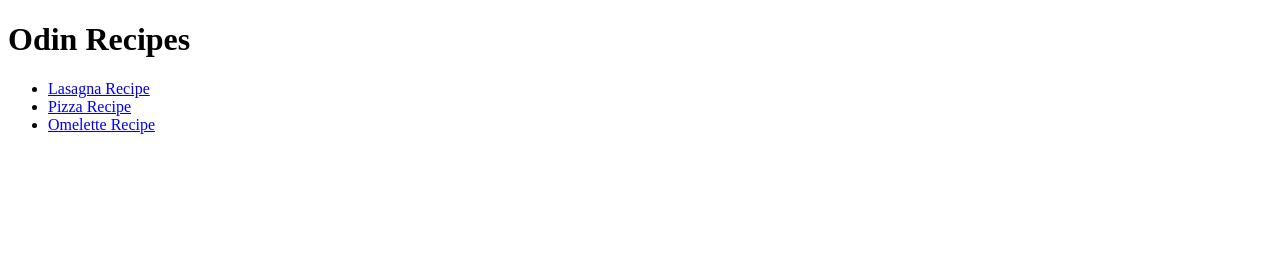
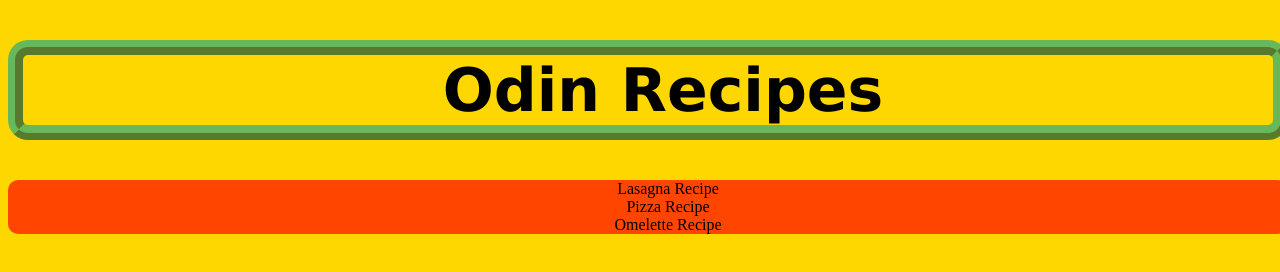
Before and after one commit to kogabolikurac/odin-recipes, a plain HTML site: page index.html in a window 1280 px wide. Drawn offline with Linux system fonts and the light colour scheme.

Commit message:
added a bit of basic CSS

```diff
--- a/index.html
+++ b/index.html
@@ -3,11 +3,12 @@
     <head>
         <meta charset="UTF-8">
         <title>Odin Recipes</title>
+        <link rel="stylesheet" href="styles.css" />
     </head>
 
     <body>
-        <h1>Odin Recipes</h1>
-        <ul>
+        <h1 class="header1">Odin Recipes</h1>
+        <ul class="list">
         <li><a href="recipes/lasagna.html">Lasagna Recipe</a></li>
         <li><a href="recipes/pizza.html">Pizza Recipe</a></li>
         <li><a href="recipes/omelette.html">Omelette Recipe</a></li>
--- /dev/null
+++ b/styles.css
@@ -0,0 +1,39 @@
+body {
+    background-color: gold;
+    width: 100vw;
+    height: auto;
+}
+
+.header1 {
+    display: flex;
+    align-items: center;
+    text-align: center;
+    justify-content: center;
+    padding-left: 30px;
+    border: 4mm ridge rgba(46, 173, 124, 0.726);
+    color: black;
+    font-family: Verdana, Geneva, Tahoma, sans-serif;
+    font-size: 60px;
+    border-radius: 20px;
+    box-sizing: border-box;
+    overflow: hidden;
+}
+
+.list {
+    list-style: none;
+    background-color: orangered;
+    height: auto;
+    width: auto;
+    border-radius: 10px;
+    box-sizing: border-box;
+    overflow: hidden;
+}
+
+a {
+    color: black;
+    text-align: center;
+    align-items: center;
+    text-decoration: none;
+    display: flex;
+    justify-content: space-evenly;
+}
```
